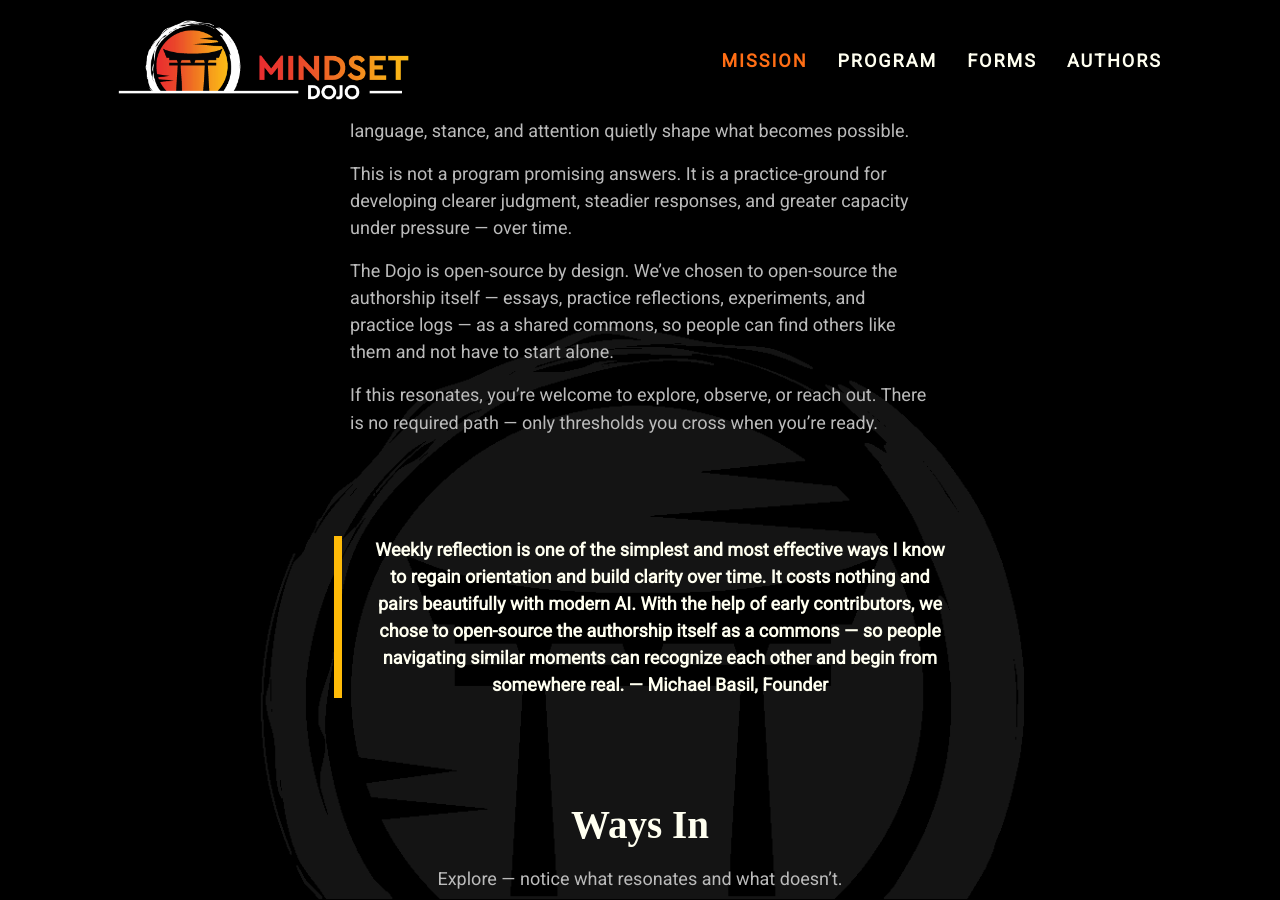
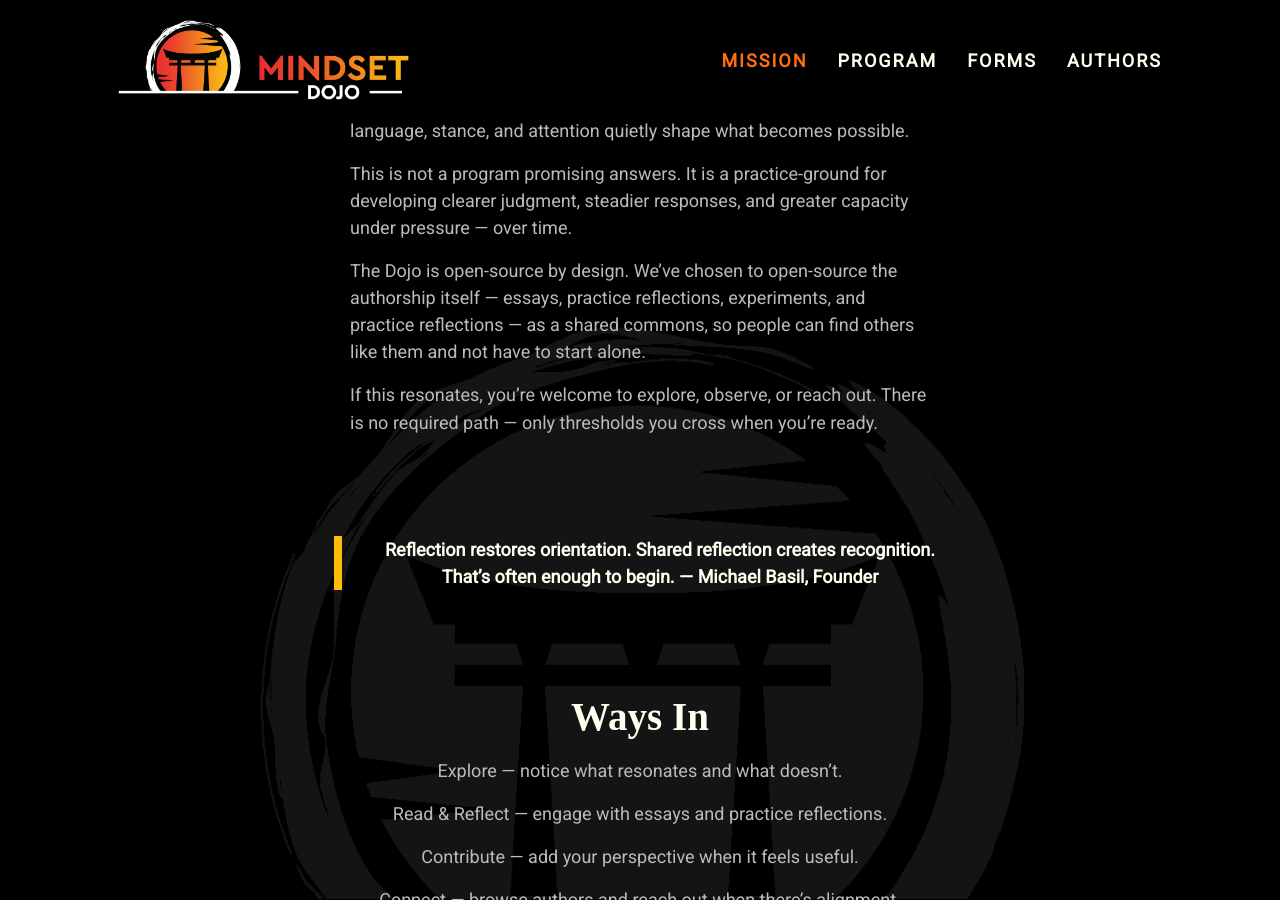
Before and after one commit to mindset-dojo/mindset-dojo.github.io, a Jekyll site: the page built from mission.md, in a window 1280 px wide and 900 px high, scrolled down 475 px. Built offline with Jekyll 4.4.1, drawn with Linux system fonts in a browser that asks for light colours; some web fonts are replaced.

Commit message:
refactor: mission + founder + meta

```diff
--- a/_authors/michael-basil.md
+++ b/_authors/michael-basil.md
@@ -58,9 +58,9 @@
   These conversations are not about quick fixes or certainty.
   They are about slowing down enough to:
 
-  - restore orientation
-  - clarify what is actually at stake
-  - and move forward with greater coherence
+  - Restore orientation
+  - Clarify what is actually at stake
+  - Move forward with greater coherence
 
   If this feels relevant to where you are, you’re welcome to reach out.
   There’s no prescribed path — just a conversation to see whether the fit is right.
--- a/_data/sections/mission.yaml
+++ b/_data/sections/mission.yaml
@@ -23,7 +23,7 @@
 
   The Dojo is open-source by design. We’ve chosen to open-source the
   authorship itself — essays, practice reflections, experiments, and
-  practice logs — as a shared commons, so people can find others like them
+  practice reflections — as a shared commons, so people can find others like them
   and not have to start alone.
 
   If this resonates, you’re welcome to explore, observe, or reach out.
@@ -35,14 +35,9 @@
   - type: quote
     data:
       text: |
-        Weekly reflection is one of the simplest and most effective ways
-        I know to regain orientation and build clarity over time. It costs
-        nothing and pairs beautifully with modern AI.
-
-        With the help of early contributors, we chose to open-source
-        the authorship itself as a commons — so people navigating similar
-        moments can recognize each other and begin from somewhere real.
-
+        Reflection restores orientation.
+        Shared reflection creates recognition.
+        That’s often enough to begin.
         — Michael Basil, Founder
   - type: text
     data:
--- a/_includes/head.html
+++ b/_includes/head.html
@@ -9,9 +9,10 @@
     | default: data.mantra
     | default: site.title -%}
 
-  {%- assign raw_desc = page.meta
+  {%- assign raw_desc = data.meta
+    | default: data.description
+    | default: page.meta
     | default: page.description
-    | default: data.description
     | default: page.excerpt
     | default: site.description
     | default: site.title -%}
```
